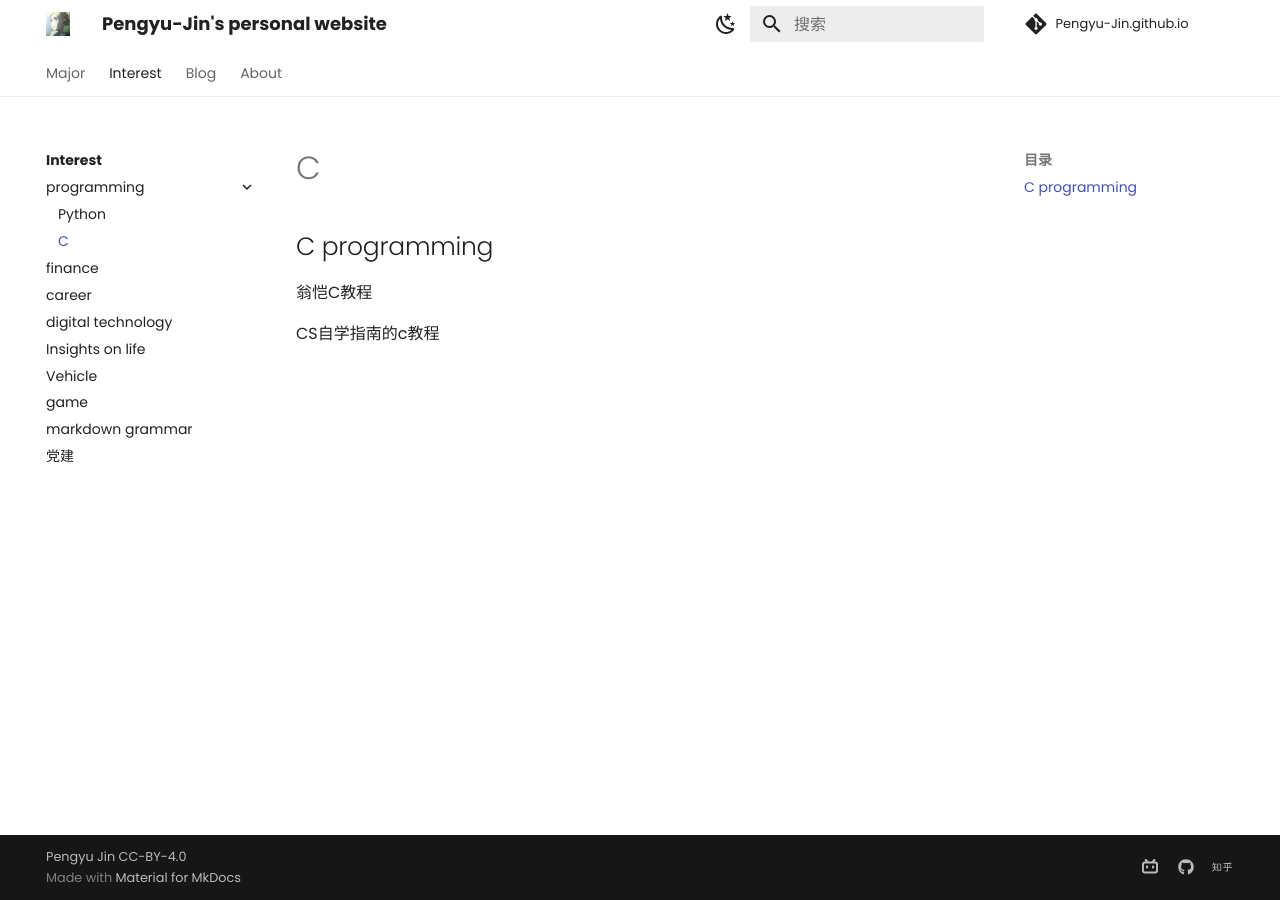
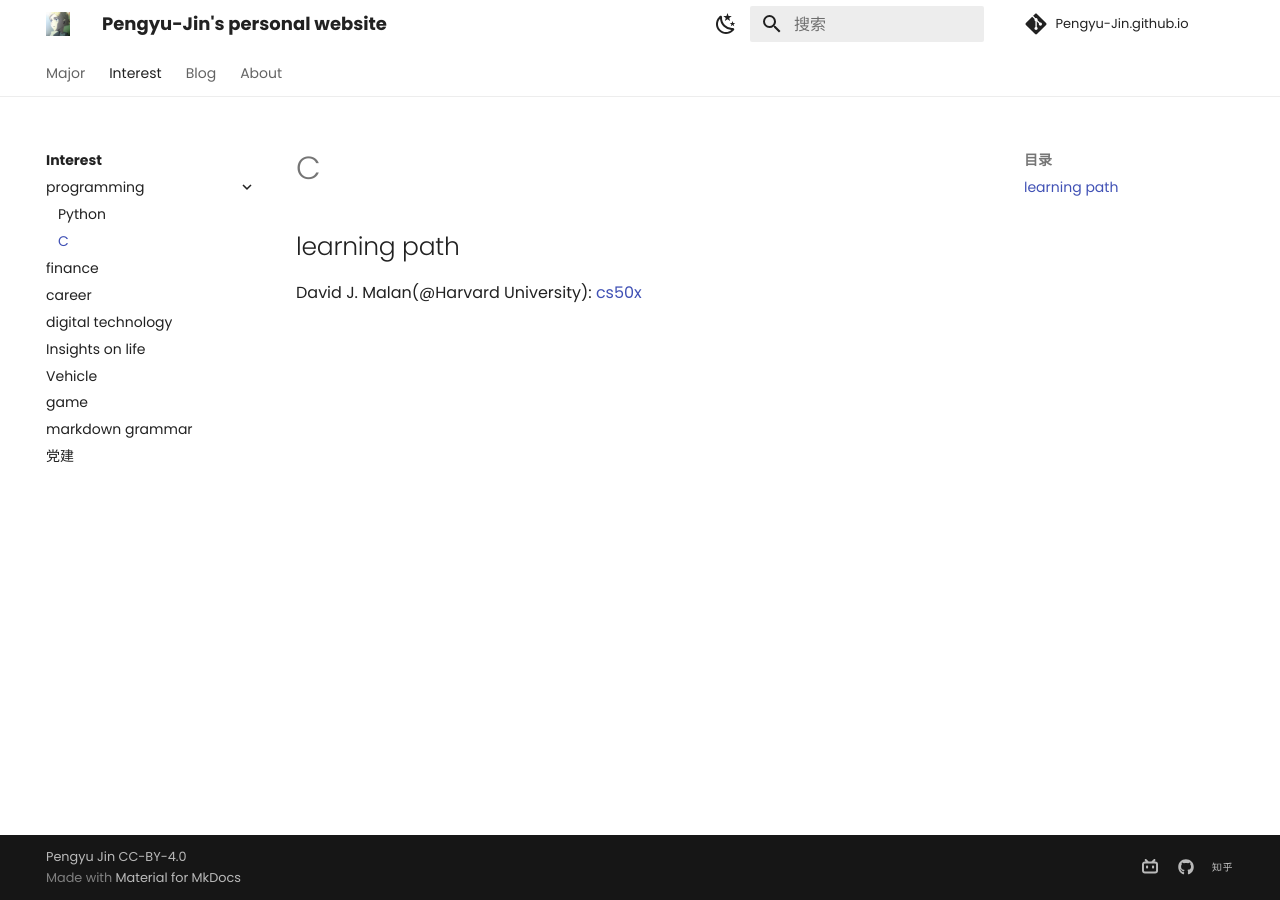
Before and after one commit to Pengyu-Jin/Pengyu-Jin.github.io, an MkDocs documentation site: the page built from docs/interest/programming/C.md, in a window 1280 px wide. Built offline with MkDocs 1.6.1 and Material for MkDocs 9.7.7, drawn with Linux system fonts in a browser that asks for light colours; comment, search, counter and statistics services are not loaded.

Commit message:
20241212

```diff
--- a/docs/interest/programming/C.md
+++ b/docs/interest/programming/C.md
@@ -1,5 +1,3 @@
-## C programming
+## learning path
 
-翁恺C教程
-
-CS自学指南的c教程
+David J. Malan(@Harvard University): [cs50x](){:target="_blank"}
```
